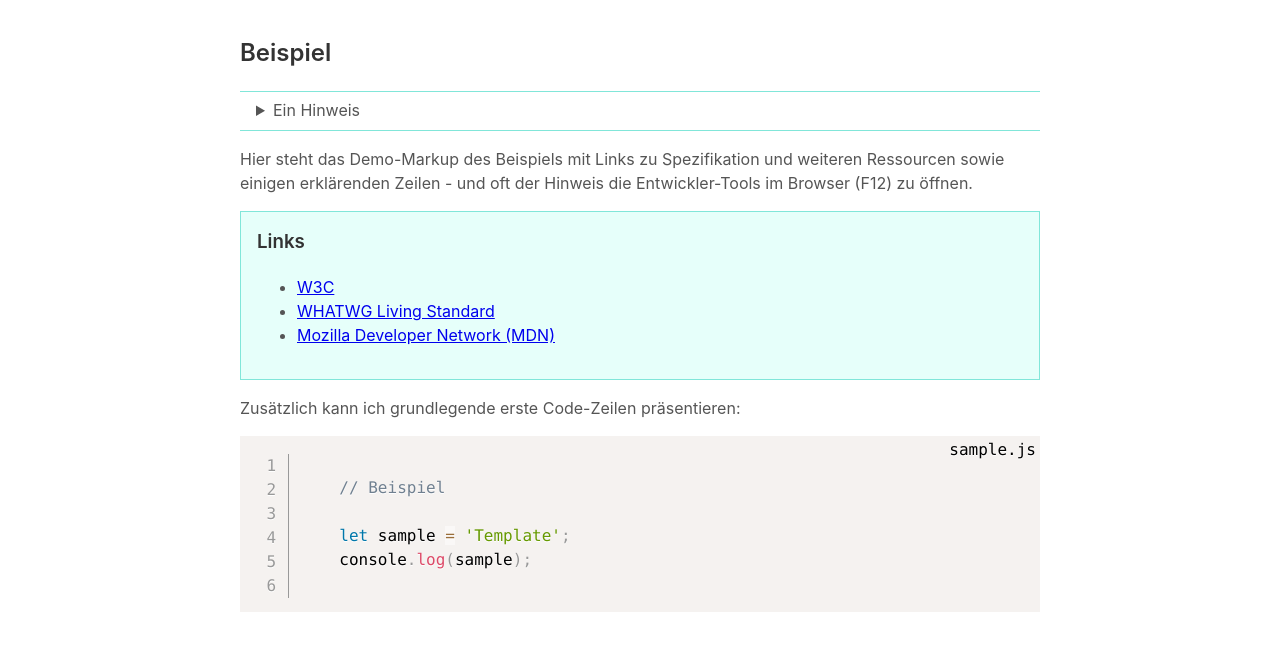
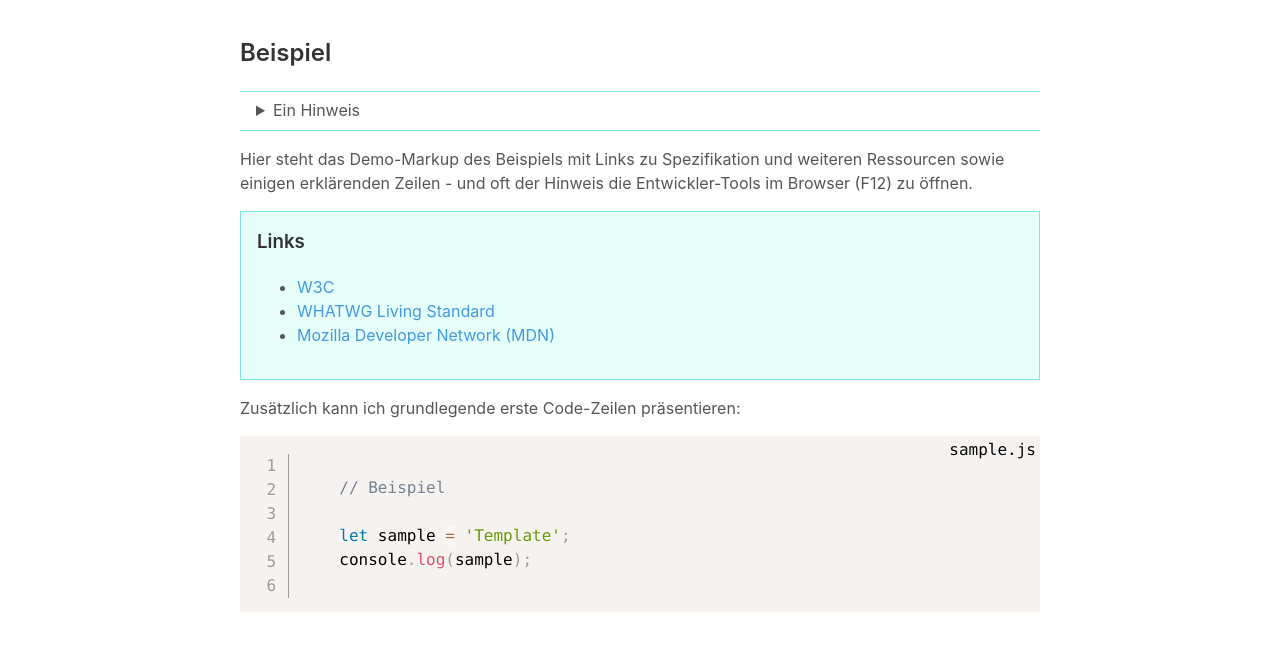
Before and after one commit to micha-alt/sample-template, a website: page src/index.html in a window 1280 px wide. Shown: the part 81-732 px from the top of the page. Drawn offline with nearby package versions, Linux system fonts and the light colour scheme.

Commit message:
Style anchors

```diff
--- a/src/css/base.css
+++ b/src/css/base.css
@@ -12,6 +12,14 @@ strong, b {
   color: #333;
   font-weight: 600;
 }
+
+a {
+  color: #4299E1;
+  text-decoration: none;
+}
+  a:hover {
+    color: #2C5282;
+  }
 
 pre[data-file]::before {
   content: attr(data-file);
```
